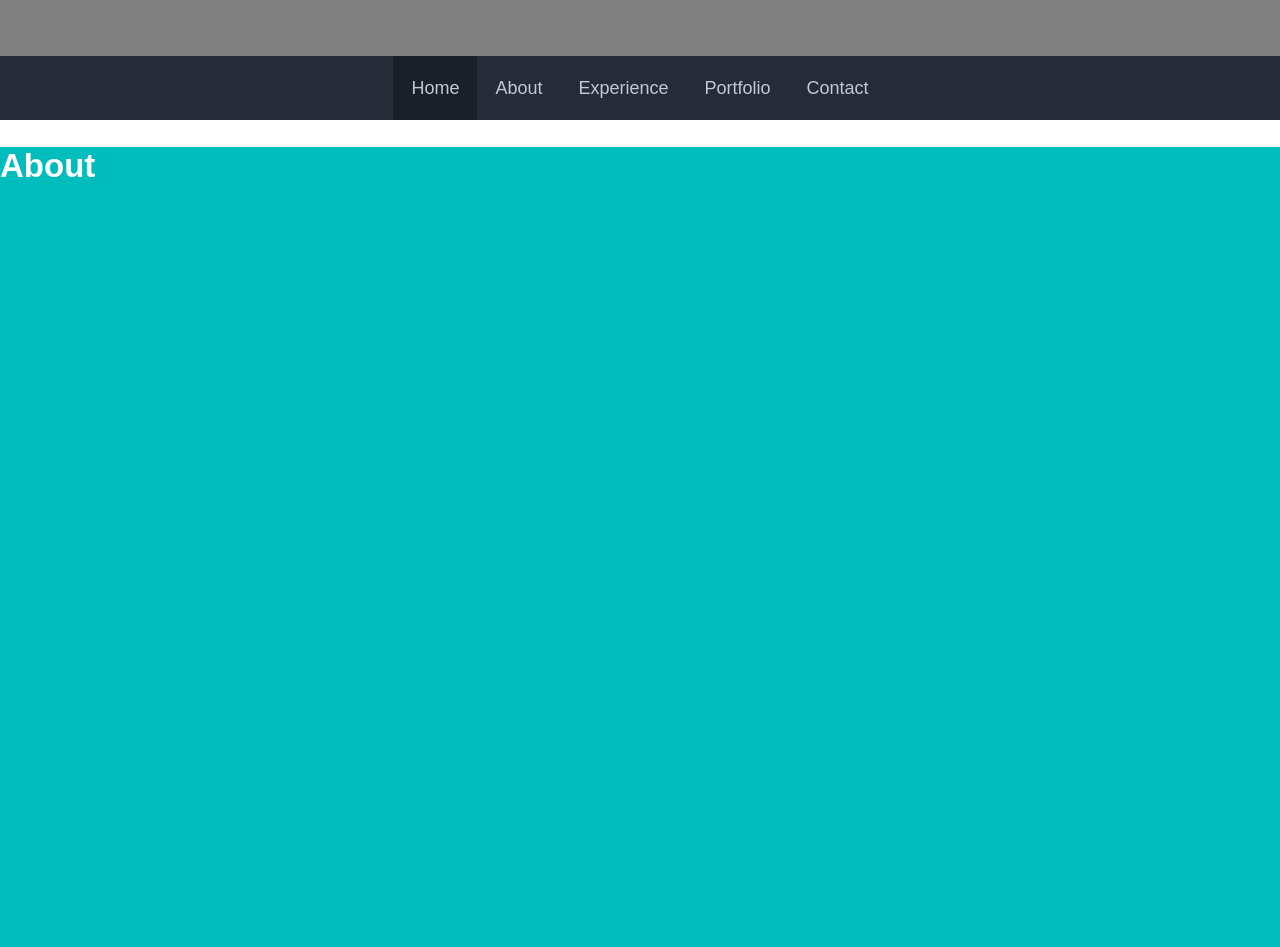
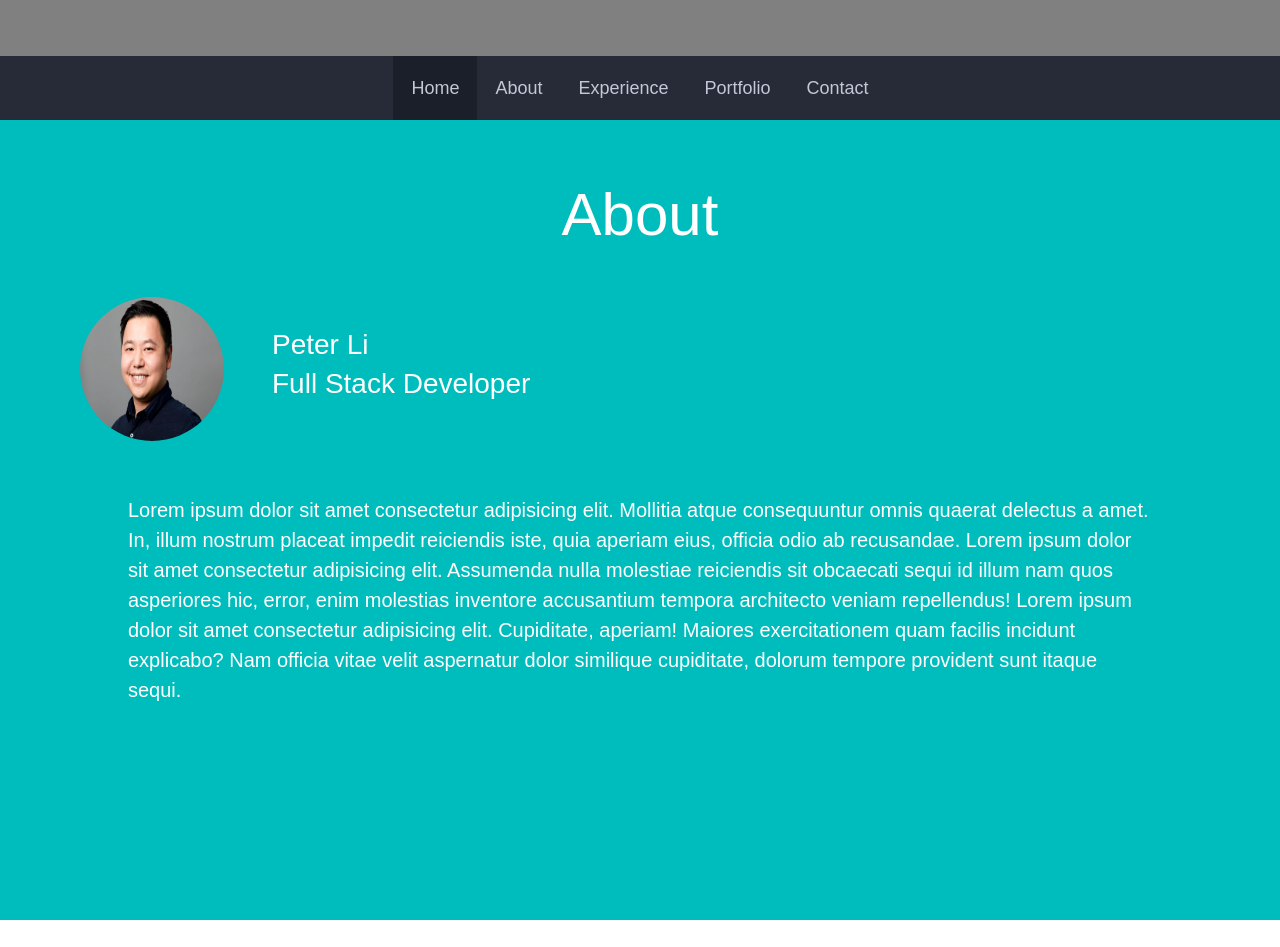
Before and after one commit to peterpickles/peter-li-portfolio2, a React (Create React App) app: page / in a window 1280 px wide. Shown: the part 680-1627 px from the top of the page. After the commit the page ends 1600 px from the top, so only its background shows below. Built offline with nearby package versions, Linux system fonts and the light colour scheme.

Commit message:
updated about page

```diff
--- a/src/App.css
+++ b/src/App.css
@@ -13,6 +13,8 @@
     /*About*/
     --about-background:#00bdbd;
     --about-head-color:white;
+    --about-name-color:white;
+    --about-text-color:white;
 }
 html,body,#root,.App{
   width: 100%;
@@ -58,11 +60,50 @@ html,body,#root,.App{
 }
 /* components > About > About.js */
 #about-page{
+    background-color:var(--about-background);
     width:100%;
-    height:100%;
-    background-color:var(--about-background);
+    min-height:100%;
+    text-align: center;
 }
 .about-page-header{
-    font-size:33px;
-    color:var(--about-head-color);
+    color: var(--about-head-color);
+    font-size: 60px;
+    margin:0;
+    padding: 1em 0 0 0;
+    text-align: center;
+    font-weight: lighter;
 }
+.about-headshot-wrapper{
+    position: relative;
+    margin-top:3em;
+    text-align: left;
+}
+.about-headshot{
+    width:9em;
+    height:9em;
+    border-radius: 15em;
+    margin-left:5em;
+    display: inline-block;
+}
+.about-name-wrapper{
+    margin: 2em 0 0 3em;
+    padding: 0;
+    list-style: none;
+    display: inline-block;
+    vertical-align: top;
+}
+.about-name-wrapper li{
+    color:var(--about-name-color);
+    font-size:28px;
+    margin-bottom:0.25em;
+    font-weight: lighter;
+}
+.about-text{
+    width: 80%;
+    display: inline-block;
+    font-size: 20px;
+    line-height: 30px;
+    text-align: left;
+    margin-top: 2.5em;
+    color:var(--about-text-color);
+}
--- a/src/components/About/About.js
+++ b/src/components/About/About.js
@@ -5,6 +5,14 @@ class About extends Component {
     return (
       <section id="about-page">
         <h1 className="about-page-header">About</h1>
+        <div className="about-headshot-wrapper">
+            <img className="about-headshot" src={require("../.././media/images/headshot.jpg")} alt="Peter Li's headshot"/>
+            <ul className="about-name-wrapper">
+                <li>Peter Li</li>
+                <li>Full Stack Developer</li>
+            </ul>
+        </div>
+        <p className="about-text">Lorem ipsum dolor sit amet consectetur adipisicing elit. Mollitia atque consequuntur omnis quaerat delectus a amet. In, illum nostrum placeat impedit reiciendis iste, quia aperiam eius, officia odio ab recusandae. Lorem ipsum dolor sit amet consectetur adipisicing elit. Assumenda nulla molestiae reiciendis sit obcaecati sequi id illum nam quos asperiores hic, error, enim molestias inventore accusantium tempora architecto veniam repellendus! Lorem ipsum dolor sit amet consectetur adipisicing elit. Cupiditate, aperiam! Maiores exercitationem quam facilis incidunt explicabo? Nam officia vitae velit aspernatur dolor similique cupiditate, dolorum tempore provident sunt itaque sequi.</p>
       </section>
     );
   }
```
